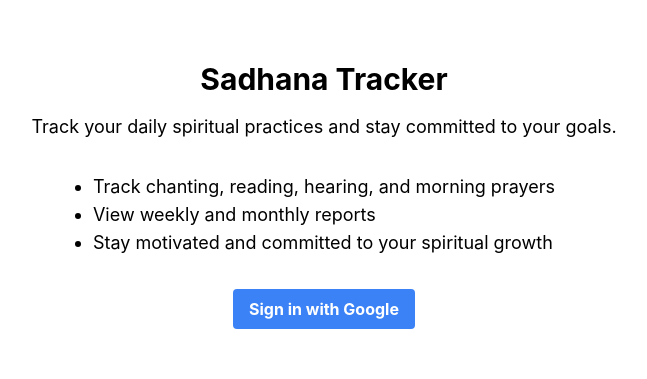
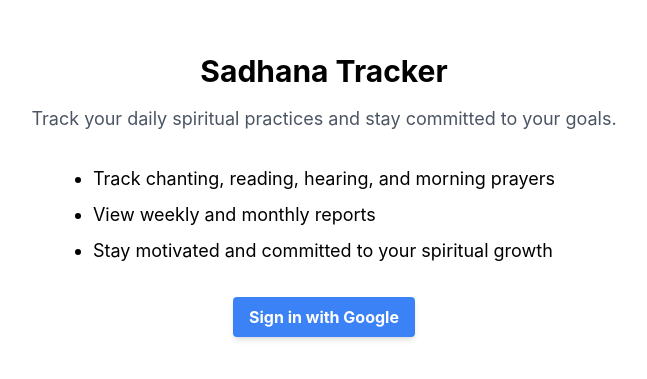
Before and after one commit to Prasad108/sadhana-tracker, a React (Create React App) app: page / in a window 1280 px wide. Shown: the part 205-584 px from the top of the page, without its empty margins (316-963 px from the left). Built offline with nearby package versions, Linux system fonts and the light colour scheme; no server answers.

Commit message:
updated view

```diff
--- a/src/actions/authActions.js
+++ b/src/actions/authActions.js
@@ -5,9 +5,7 @@ import * as types from './types';
 export const signInWithGoogle = () => async (dispatch) => {
   try {
     dispatch({ type: 'SET_LOADING', payload: true });
-
     const result = await signInWithGooglePopup();
-    console.log('user',result.user)
     dispatch({ type: types.SIGN_IN_SUCCESS, payload: result.user });
 
   } catch (error) {
--- a/src/components/Login.js
+++ b/src/components/Login.js
@@ -10,16 +10,18 @@ const Login = () => {
   };
 
   return (
-    <div className="flex flex-col items-center justify-center h-screen">
-      <h1 className="text-3xl font-bold mb-4">Sadhana Tracker</h1>
-      <p className="text-lg mb-8">Track your daily spiritual practices and stay committed to your goals.</p>
-      <ul className="list-disc text-lg mb-8">
+    <div className="flex flex-col items-center justify-center h-screen p-4 md:p-8">
+      <h1 className="text-3xl font-bold mb-4 text-center">Sadhana Tracker</h1>
+      <p className="text-lg mb-8 text-gray-600 text-center">
+        Track your daily spiritual practices and stay committed to your goals.
+      </p>
+      <ul className="list-disc text-lg mb-8 space-y-2">
         <li>Track chanting, reading, hearing, and morning prayers</li>
         <li>View weekly and monthly reports</li>
         <li>Stay motivated and committed to your spiritual growth</li>
       </ul>
       <button
-        className="bg-blue-500 hover:bg-blue-700 text-white font-bold py-2 px-4 rounded"
+        className="bg-blue-500 hover:bg-blue-700 text-white font-bold py-2 px-4 rounded shadow-md"
         onClick={handleSignIn}
       >
         Sign in with Google
--- a/src/components/ReportDisplay.js
+++ b/src/components/ReportDisplay.js
@@ -5,7 +5,7 @@ const ReportDisplay = ({ report, startDate, endDate }) => {
   const records = report.records;
 
   return (
-    <div className="mt-4 p-4 border border-gray-300 rounded">
+    <div >
       <p className="text-md text-gray-700 mb-4">
         From: <span className="font-bold">{startDate}</span> To: <span className="font-bold">{endDate}</span>
       </p>
@@ -14,11 +14,11 @@ const ReportDisplay = ({ report, startDate, endDate }) => {
           <thead>
             <tr className="bg-gray-100">
               <th className="px-2 py-2 border border-gray-300">Date</th>
-              <th className="px-2 py-2 border border-gray-300 rotate-text">Chanting<br />Completed</th>
-              <th className="px-2 py-2 border border-gray-300 rotate-text">Guru<br />Maharaj Lecture</th>
-              <th className="px-2 py-2 border border-gray-300 rotate-text">Mangal<br />Aarti Attended</th>
-              <th className="px-2 py-2 border border-gray-300 rotate-text">S.P.<br />Lecture</th>
-              <th className="px-2 py-2 border border-gray-300 rotate-text">Reading<br />Completed</th>
+              <th className="px-2 py-2 border border-gray-300 rotate-text">Japa<br />By</th>
+              <th className="px-2 py-2 border border-gray-300 rotate-text">Guru<br />Lect</th>
+              <th className="px-2 py-2 border border-gray-300 rotate-text">M.<br />Aarti</th>
+              <th className="px-2 py-2 border border-gray-300 rotate-text">S.P.<br />Lect</th>
+              <th className="px-2 py-2 border border-gray-300 rotate-text">Read</th>
             </tr>
           </thead>
           <tbody>
@@ -34,16 +34,16 @@ const ReportDisplay = ({ report, startDate, endDate }) => {
                     {record ? record.chantingCompleted : '-'}
                   </td>
                   <td className="px-2 py-2 border border-gray-300">
-                    {record ? (record.guruMaharajLecture ? 'Yes' : 'No') : '-'}
+                    {record ? (record.guruMaharajLecture ? '✔' : '✖') : '-'}
                   </td>
                   <td className="px-2 py-2 border border-gray-300">
-                    {record ? (record.mangalAartiAttended ? 'Yes' : 'No') : '-'}
+                    {record ? (record.mangalAartiAttended ? '✔' : '✖') : '-'}
                   </td>
                   <td className="px-2 py-2 border border-gray-300">
-                    {record ? (record.prabhupadaLecture ? 'Yes' : 'No') : '-'}
+                    {record ? (record.prabhupadaLecture ? '✔' : '✖') : '-'}
                   </td>
                   <td className="px-2 py-2 border border-gray-300">
-                    {record ? (record.readingCompleted ? 'Yes' : 'No') : '-'}
+                    {record ? (record.readingCompleted ? '✔' : '✖') : '-'}
                   </td>
                 </tr>
               );
--- a/src/components/SadhanaReport.js
+++ b/src/components/SadhanaReport.js
@@ -76,7 +76,7 @@ const SadhanaReport = () => {
   };
 
   return (
-    <div className="max-w-3xl mx-auto p-4">
+    <div >
       {/* <h1 className="text-2xl font-bold mb-4">Sadhana Report</h1> */}
       {!viewReport ? (
         <>
```
